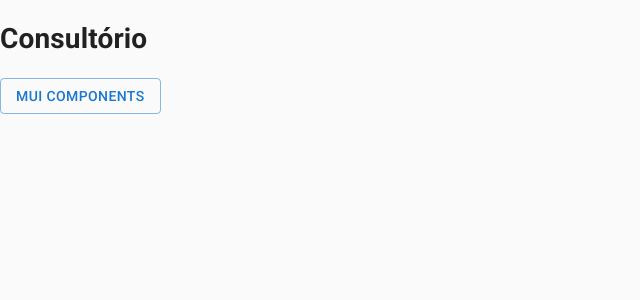
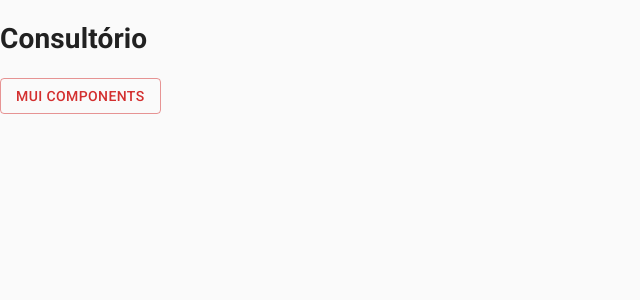
Before and after one commit to marcusbalbi/gestao-consultorio-web, a React (Create React App) app: page / in a window 1280 px wide. Shown: the top 300 px of the page, without its empty margins (0-640 px from the left). Built offline with nearby package versions, Linux system fonts and the light colour scheme.

Commit message:
add main theme

```diff
--- a/src/App.tsx
+++ b/src/App.tsx
@@ -5,7 +5,7 @@ function App() {
   return (
     <React.Fragment>
       <h1>Consultório</h1>
-      <Button variant="outlined">MUI components</Button>
+      <Button variant="outlined" color="error">MUI components</Button>
     </React.Fragment>
   );
 }
--- /dev/null
+++ b/src/config/themes/index.ts
@@ -0,0 +1,5 @@
+import { createTheme } from "@mui/material/styles";
+
+const mainTheme = createTheme({});
+
+export { mainTheme };
--- a/src/index.tsx
+++ b/src/index.tsx
@@ -1,15 +1,19 @@
-import React from 'react';
-import ReactDOM from 'react-dom';
-import App from './App';
-import reportWebVitals from './reportWebVitals';
+import React from "react";
+import ReactDOM from "react-dom";
+import App from "./App";
+import reportWebVitals from "./reportWebVitals";
 import CssBaseline from "@material-ui/core/CssBaseline";
+import { ThemeProvider } from "@mui/material/styles";
+import { mainTheme } from "./config/themes";
 
 ReactDOM.render(
   <React.StrictMode>
     <CssBaseline />
-    <App />
+    <ThemeProvider theme={mainTheme}>
+      <App />
+    </ThemeProvider>
   </React.StrictMode>,
-  document.getElementById('root')
+  document.getElementById("root")
 );
 
 // If you want to start measuring performance in your app, pass a function
```
